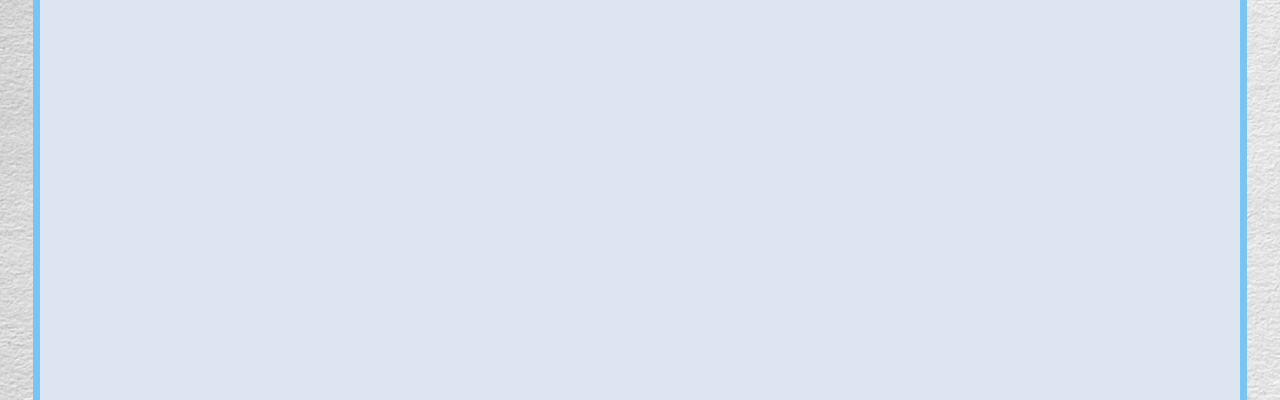
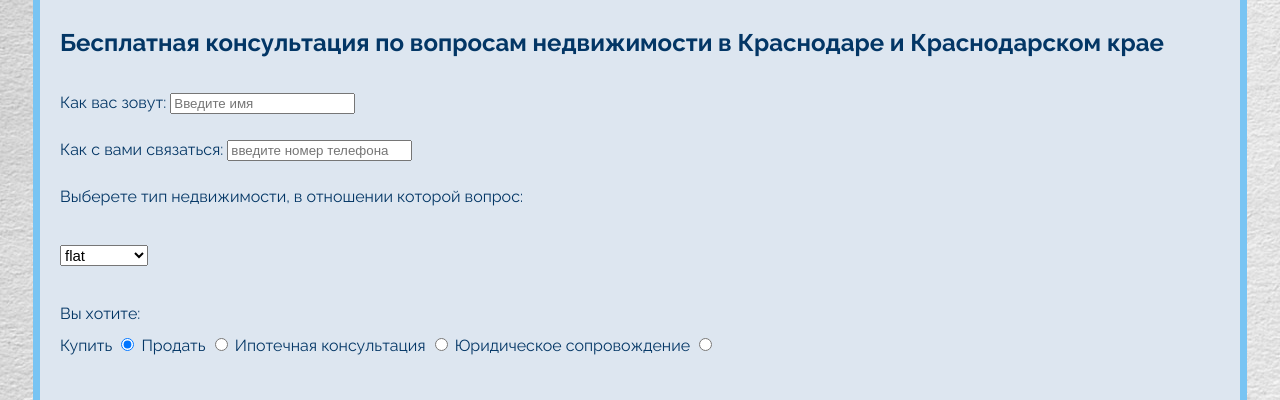
Before and after one commit to Stason707/modul4, a plain HTML site: page pages/Consult.html in a window 1280 px wide. Shown: the part 393-793 px from the top of the page. Drawn offline with Linux system fonts and the light colour scheme.

Commit message:
favicon, ipoteca, consult

```diff
--- a/css/reset.css
+++ b/css/reset.css
@@ -2,8 +2,7 @@ html, body, div, span, applet, object, iframe,
 p, blockquote, pre, abbr, acronym, address, big, cite, code,
 del, dfn, em, img, ins, kbd, q, s, samp,
 small, strike, sub, sup, tt, var, center,
-dl, dt, dd, ol, fieldset, form, label, legend,
-table, caption, tbody, tfoot, thead, tr, th, td,
+dl, dt, dd, fieldset, table, caption, tbody, tfoot, thead, tr, th, td,
 article, aside, canvas, details, embed,
 figure, figcaption, footer, header, hgroup,
 menu, nav, output, ruby, section, summary,
--- a/css/style.css
+++ b/css/style.css
@@ -64,7 +64,6 @@
 .content {
     text-align: center;
     color: rgb(3, 54, 101);
-    min-height: 100%
 }
 .footer {
     text-align: center;
@@ -85,8 +84,14 @@ ol, ul, li {
 }
 .scale img {
     display: block;
-    transition: 1s;
+    transition: .2s;
 }
 .scale img:hover {
-    transform: scale(1.1);
+    transform: scale(1.2);
    }
+.realty {
+	font-size: 15px;
+}
+.input {
+    margin-bottom: 20px;
+}
--- a/pages/Consult.html
+++ b/pages/Consult.html
@@ -7,6 +7,7 @@
     <title>My first site</title>
     <link rel="stylesheet" href="/css/style.css">
     <link rel="stylesheet" href="/css/reset.css">
+    <link rel="icon" href="/images/favicon.png" type="image/png" title="Code">
 </head>
 <body class="body">
     <div class="container">
@@ -28,11 +29,31 @@
     </nav>
     <main class="content">
         <h1>Есть вопросы по недвижимости?</h1>
-        <article class="contentbar"></article>
-        <section class="contenttxt"></section>
-        <section class="contenttxt"></section>
-        <section class="contenttxt"></section>
-        <aside class="sidebar"></aside>
+        <article class="contentbar">
+            <h2>Бесплатная консультация по вопросам недвижимости в Краснодаре и Краснодарском крае</h2>
+            <form>
+                <p>Как вас зовут: <input class="input" type="text" name="name" placeholder="Введите имя" required="required"></p>
+                <p>Как с вами связаться: <input class="input" type="text" name="phone" placeholder="введите номер телефона" required="required"></p>
+                <p>Выберете тип недвижимости, в отношении которой вопрос:</p>
+                <br>
+                <select class="realty">
+                    <option label=""></option>
+                    <option label="flat" selected>Квартира</option>
+                    <option label="house">Загородный дом</option>
+                    <option label="Сommerc">Коммерческая недвижимость</option>
+                </select>
+                <br>
+                <br>
+                <p>Вы хотите:</p>
+                Купить <input class="input" type="radio" name="bay" checked>
+                Продать <input class="input" type="radio" name="bay">
+                Ипотечная консультация <input class="input" type="radio" name="bay">
+                Юридическое сопровождение <input class="input" type="radio" name="bY">
+                <br>
+                <br>
+                <input class="input" type="submit">
+            </form>
+        </article>
     </main>
     </div>
     <footer class="footer">
```
Also changed, not shown: pages/about.html (+1 -0 lines), pages/contacts.html (+14 -5 lines), pages/index.html (+2 -2 lines), pages/ipoteka.html (+1 -0 lines), images/HTML.png (deleted), images/favicon.png (added), images/pngegg.png (added).
